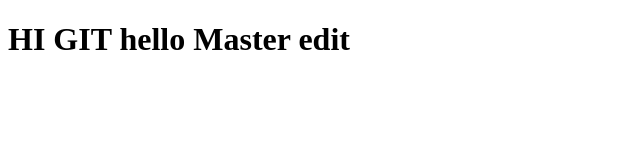
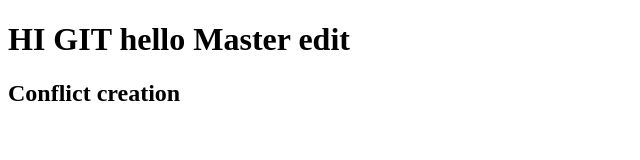
Before and after one commit to nirajcs/gitlearn, a plain HTML site: page index.html in a window 1280 px wide. Shown: the whole page, without its empty margins (0-640 px from the left). Drawn offline with Linux system fonts and the light colour scheme.

Commit message:
conflict message

```diff
--- a/index.html
+++ b/index.html
@@ -7,5 +7,6 @@
 </head>
 <body>
     <h1>HI GIT hello Master edit</h1>
+    <h2>Conflict creation</h2>
 </body>
 </html>
```
